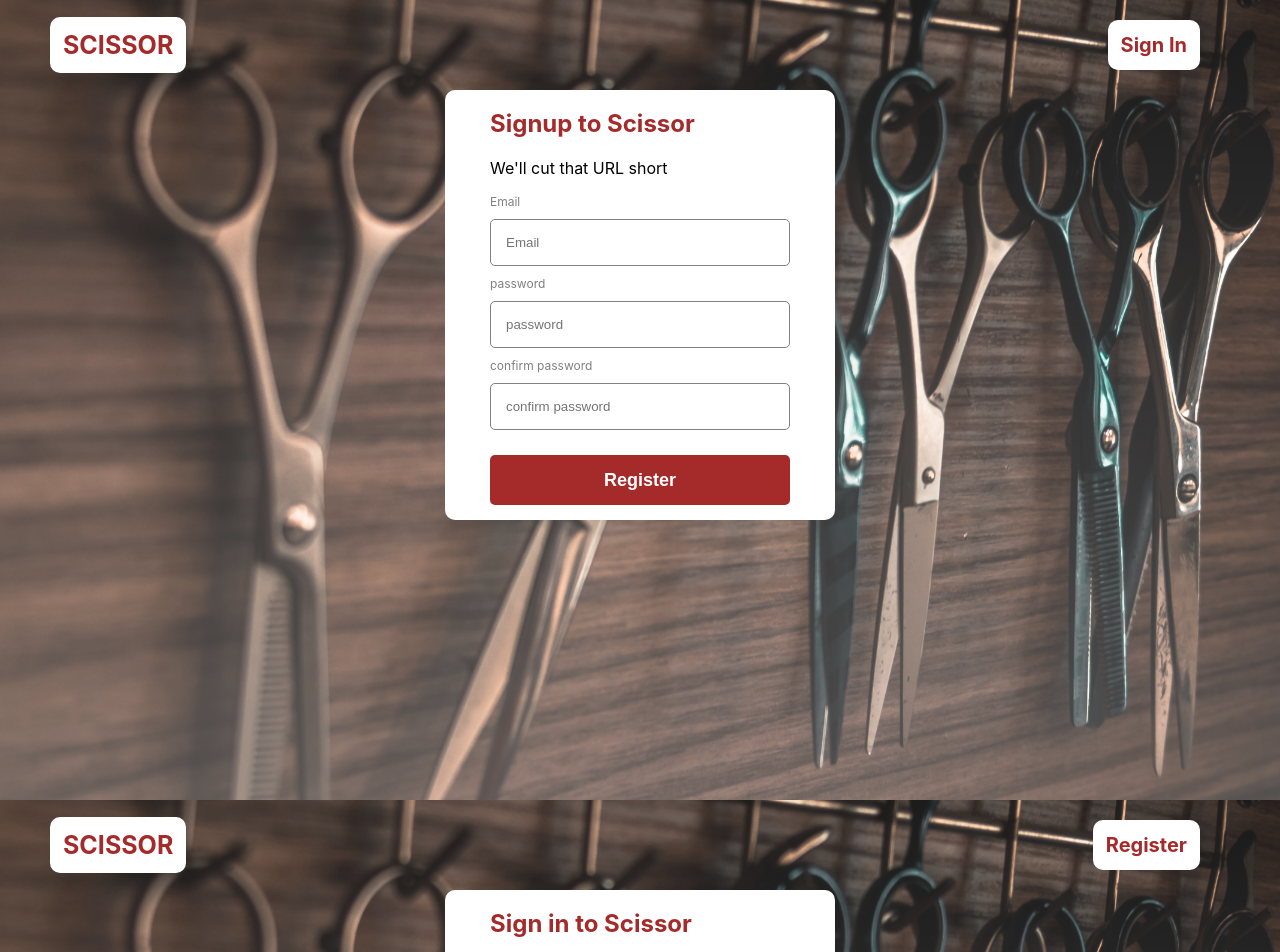
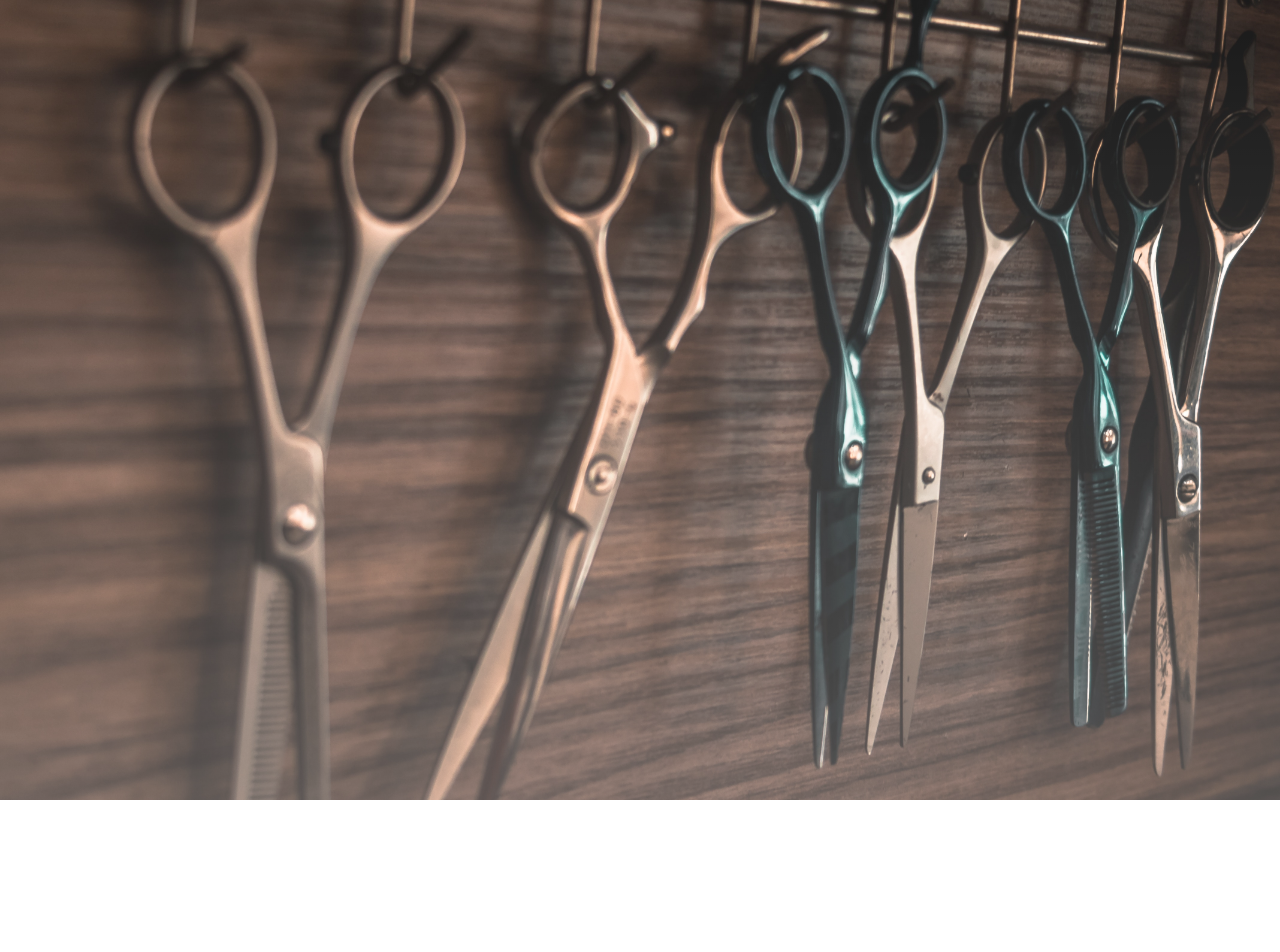
Before and after one commit to jjatuah/Scissor_URL_Shortener_Frontend, a React (Create React App) app in the folder scissor_url_shortener_frontend/: page / in a window 1280 px wide. Shown: the top 952 px of the page. After the commit the page ends 800 px from the top, so only its background shows below. Built offline with nearby package versions, Linux system fonts and the light colour scheme.

Commit message:
started working on navbar

```diff
--- a/scissor_url_shortener_frontend/src/App.js
+++ b/scissor_url_shortener_frontend/src/App.js
@@ -1,12 +1,15 @@
 import './App.css';
 import Register from './pages/register/Register';
 import Login from './pages/login/Login';
+import Home from './pages/home/Home';
+
 
 function App() {
   return (
     <div className="App">
-      <Register />
-      <Login />
+      {/* <Register />
+      <Login /> */}
+      <Home />
     </div>
   );
 }
```
Also changed, not shown: scissor_url_shortener_frontend/src/components/nav/Nav.jsx (added, +12 -0 lines), scissor_url_shortener_frontend/src/components/nav/Nav.css (added).
